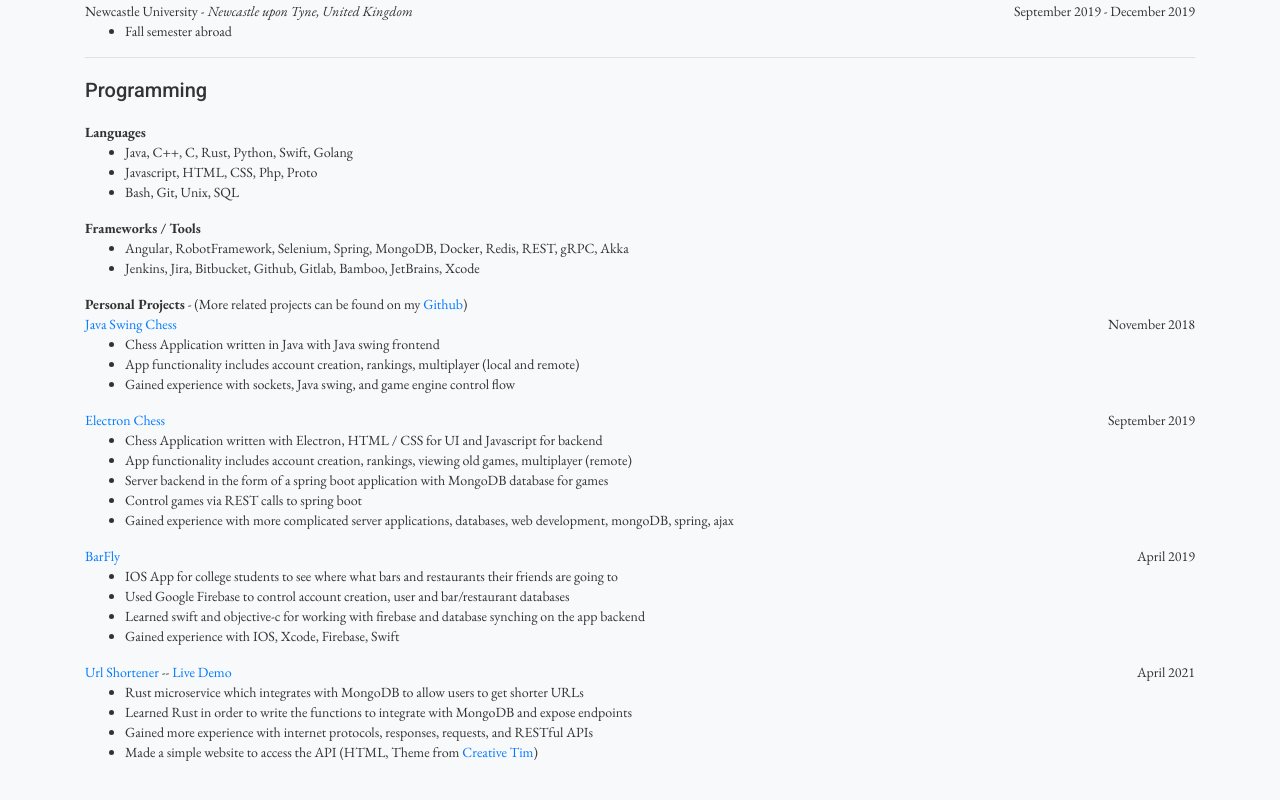
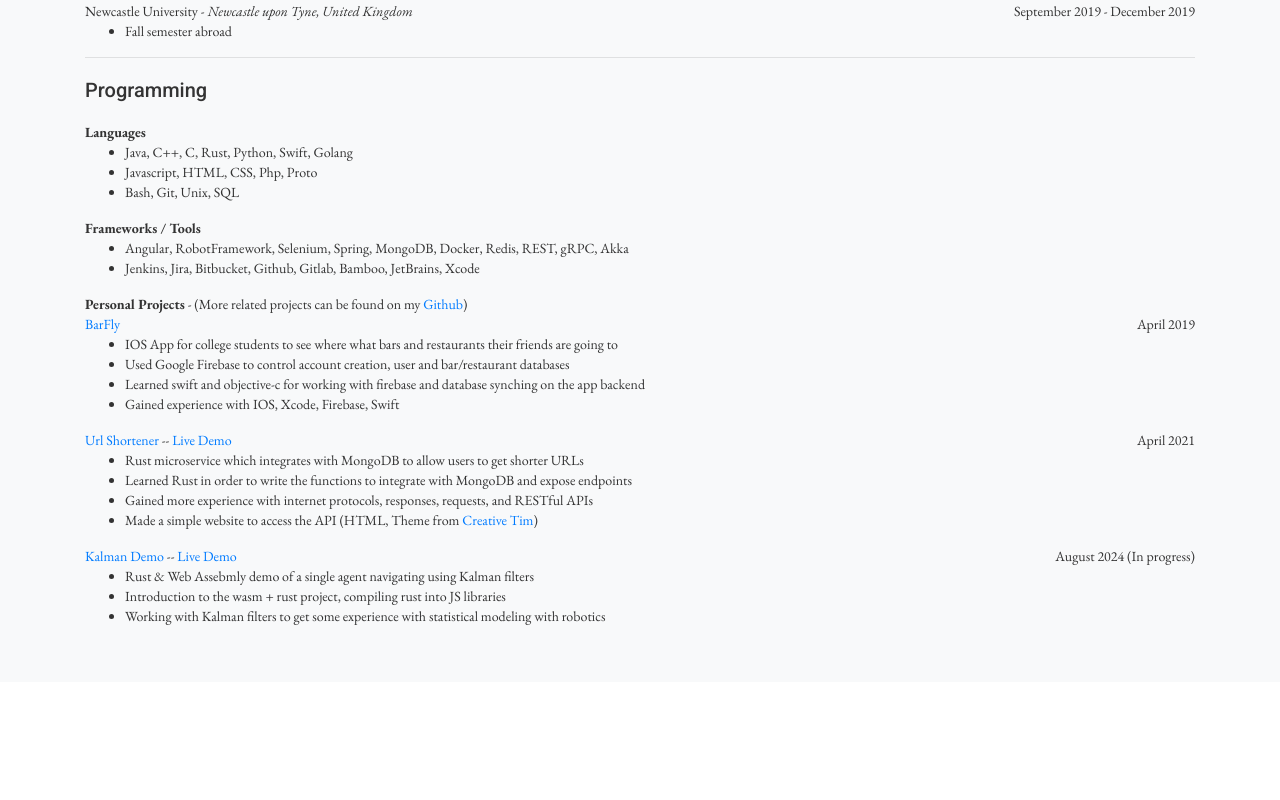
Before and after one commit to littlepazienza/pazienza-tech, an Angular app: page /resume in a window 1280 px wide. Shown: the part 948-1748 px from the top of the page. After the commit the page ends 1630 px from the top, so only its background shows below. Built offline with nearby package versions, Linux system fonts and the light colour scheme.

Commit message:
Some minor updates

```diff
--- a/src/app/main/main.component.html
+++ b/src/app/main/main.component.html
@@ -14,7 +14,7 @@
           <img mat-card-image class="d-none d-lg-block" src="assets/img/profile.png">
           <mat-card-content>
             <p>
-              I am a Computer Science graduate from <a matTooltip="Loyola's Website" href="https://loyola.edu">Loyola University Maryland</a>. I am currently working as a software engineer at <a matTooltip="Alert Innovation's Website" href="https://alertinnovation.com">Alert Innovation</a>. My hobbies include skateboarding, soccer, chess, and video-games! I am from Westford, MA and currently reside in Cambirdge, MA.
+              I am a Computer Science BS graduate from <a matTooltip="Loyola's Website" href="https://loyola.edu">Loyola University Maryland</a>. I am currently working as a software engineer at <a matTooltip="Walmart Advanced Systems & Robotics" href="https://walmartasr.com">Walmart ASR</a>. My hobbies include skateboarding, soccer, chess, and video-games! I am from Westford, MA and currently reside in East Boston, MA.
             </p>
           </mat-card-content>
           <!--          <mat-card-actions>-->
--- a/src/app/resume/resume.component.html
+++ b/src/app/resume/resume.component.html
@@ -88,30 +88,6 @@
     </ul>
     <strong>Personal Projects</strong> - (More related projects can be found on my <a href="https://github.com/littlepazienza">Github</a>)
     <br>
-    <a href="https://github.com/littlepazienza/chess/tree/java">Java Swing Chess</a><span class="float-right">November 2018</span>
-    <div class="row">
-      <div class="col col-9">
-        <ul>
-          <li>Chess Application written in Java with Java swing frontend</li>
-          <li>App functionality includes account creation, rankings, multiplayer (local and remote)</li>
-          <li>Gained experience with sockets, Java swing, and game engine control flow</li>
-        </ul>
-      </div>
-      <div class="col col-3"></div>
-    </div>
-    <a href="https://github.com/littlepazienza/chess">Electron Chess</a><span class="float-right">September 2019</span>
-    <div class="row">
-      <div class="col col-9">
-        <ul>
-          <li>Chess Application written with Electron, HTML / CSS for UI and Javascript for backend</li>
-          <li>App functionality includes account creation, rankings, viewing old games, multiplayer (remote)</li>
-          <li>Server backend in the form of a spring boot application with MongoDB database for games</li>
-          <li>Control games via REST calls to spring boot</li>
-          <li>Gained experience with more complicated server applications, databases, web development, mongoDB, spring, ajax</li>
-        </ul>
-      </div>
-      <div class="col col-3"></div>
-    </div>
     <a href="https://github.com/damorales9/BarFly-2.0">BarFly</a><span class="float-right">April 2019</span>
     <div class="row">
       <div class="col col-9">
@@ -137,4 +113,15 @@
       <div class="col col-3"></div>
     </div>
   </div>
+  <a href="https://github.com/littlepazienza/kalman-demo">Kalman Demo</a> -- <a href="https://kalman.ienza.tech/dist">Live Demo</a><span class="float-right">August 2024 (In progress)</span>
+    <div class="row">
+      <div class="col col-9">
+        <ul>
+          <li>Rust & Web Assebmly demo of a single agent navigating using Kalman filters</li>
+          <li>Introduction to the wasm + rust project, compiling rust into JS libraries</li>
+          <li>Working with Kalman filters to get some experience with statistical modeling with robotics</li>
+        </ul>
+      </div>
+      <div class="col col-3"></div>
+    </div>
 </div>
```
Also changed, not shown: src/app/landing/landing.component.html (+11 -3 lines).
